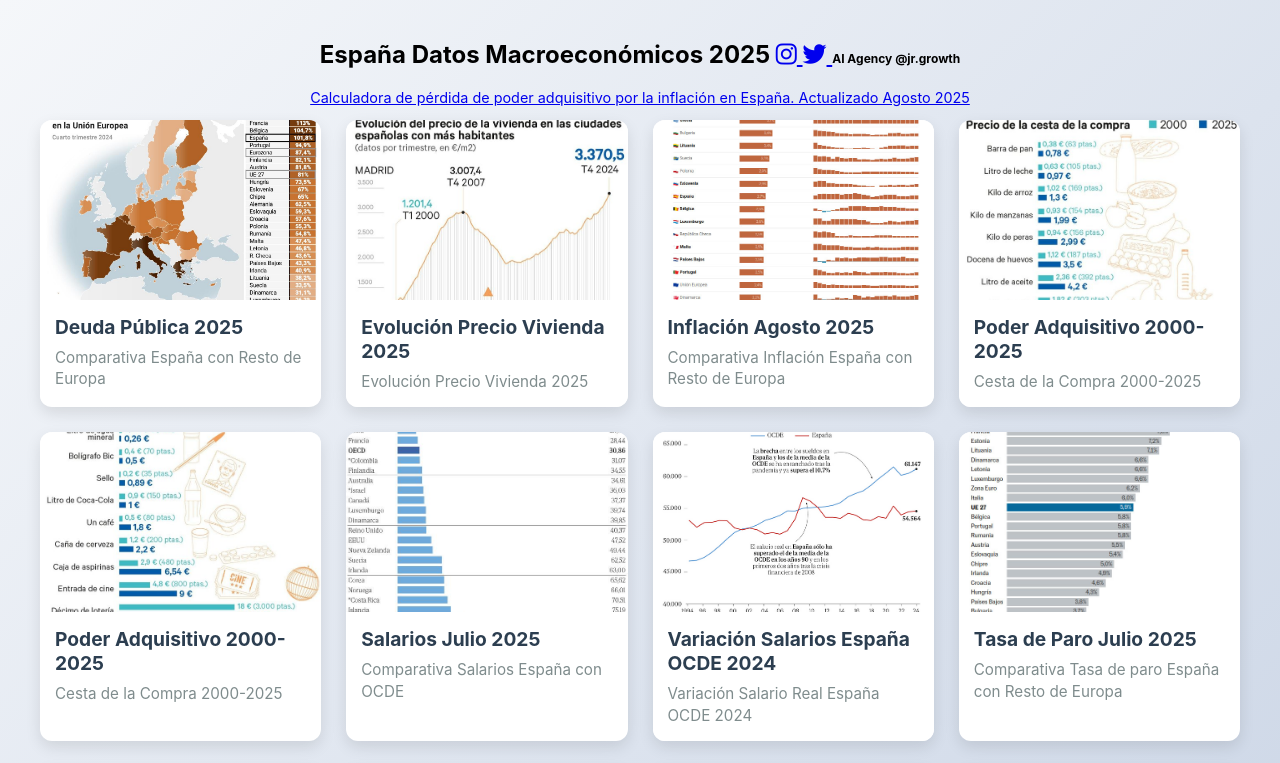
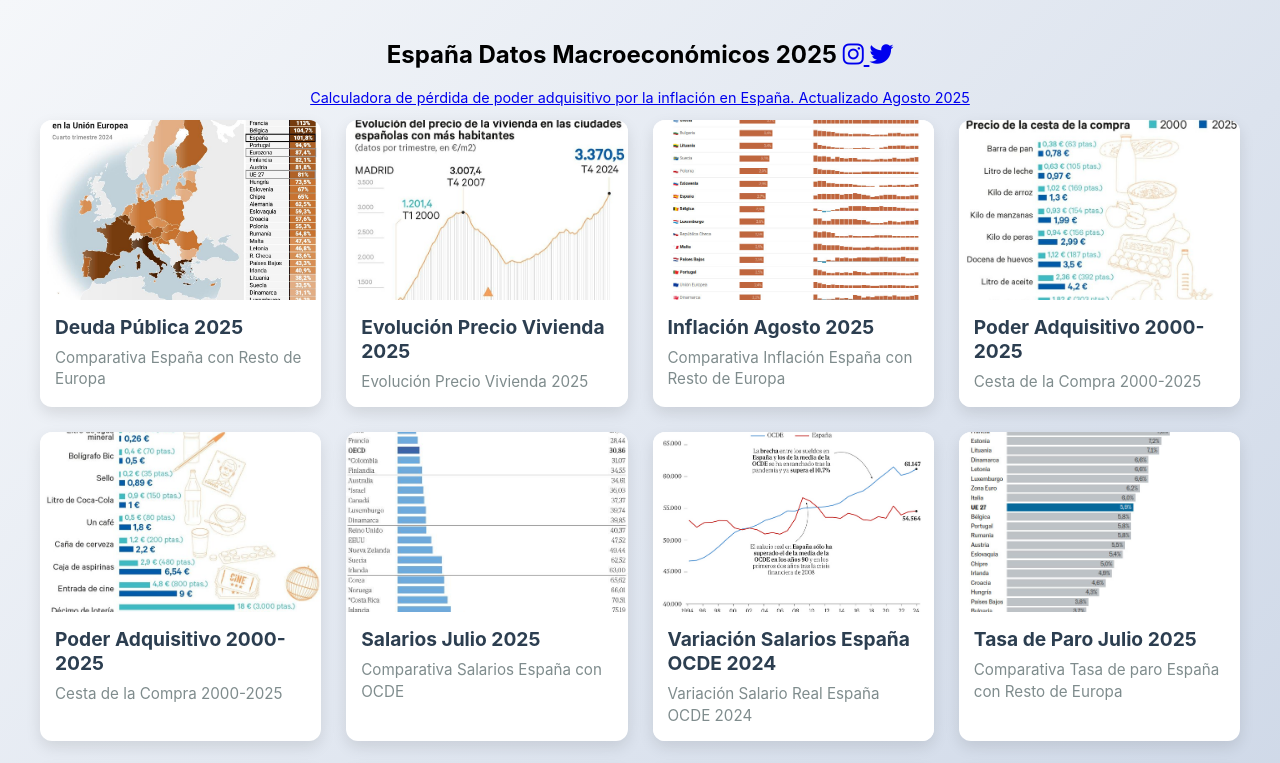
Before and after one commit to joanrs/inflationspa, a website: page index.html in a window 1280 px wide. Shown: the top 763 px of the page. Drawn offline with Linux system fonts and the light colour scheme.

Commit message:
Remove AI Agency text from index.html
Removed the AI Agency text from the footer section.

```diff
--- a/index.html
+++ b/index.html
@@ -334,7 +334,6 @@
             <a href="https://x.com/joanr" target="_blank" rel="noopener noreferrer">
                 <i class="fab fa-twitter"></i>
             </a>
-            <span style="font-size: 0.5em;">AI Agency @jr.growth</span>
         </h2>
 
             <div class="footer">
```
